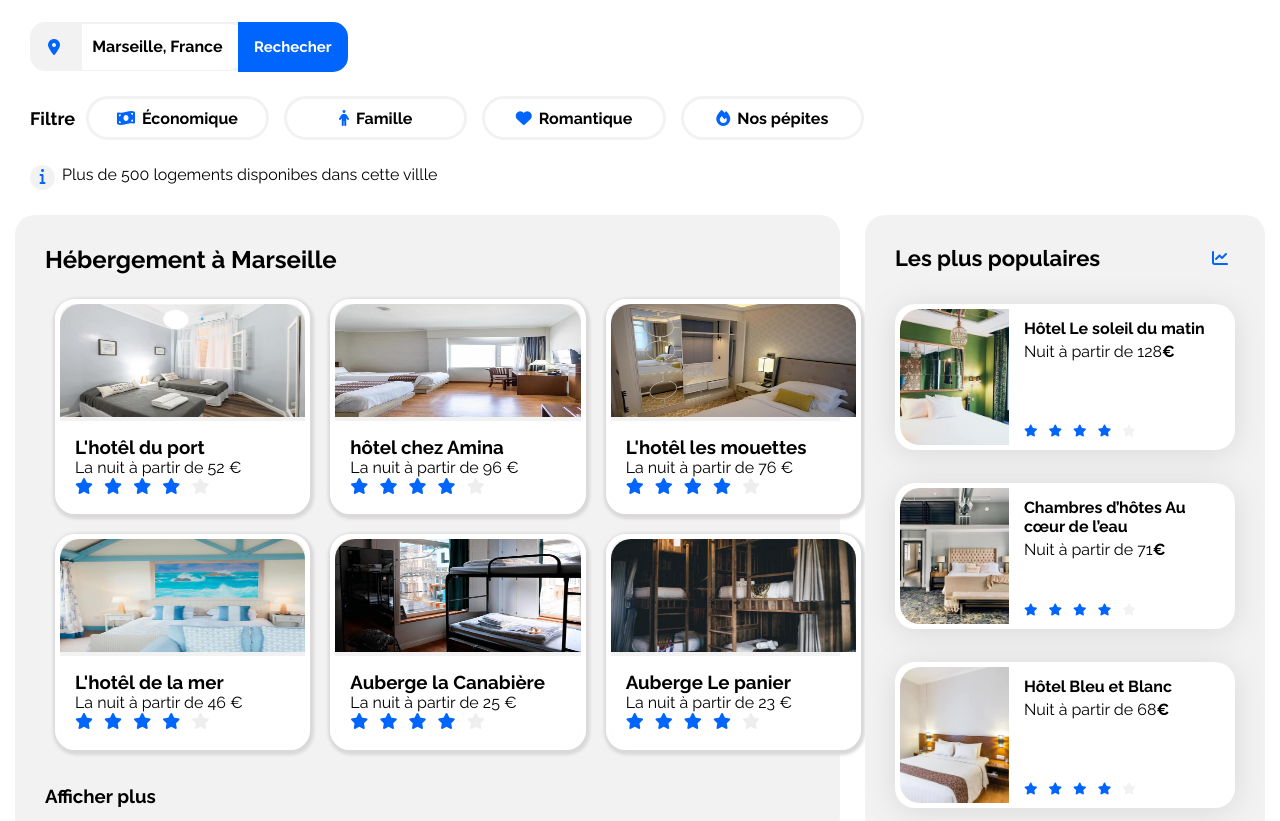
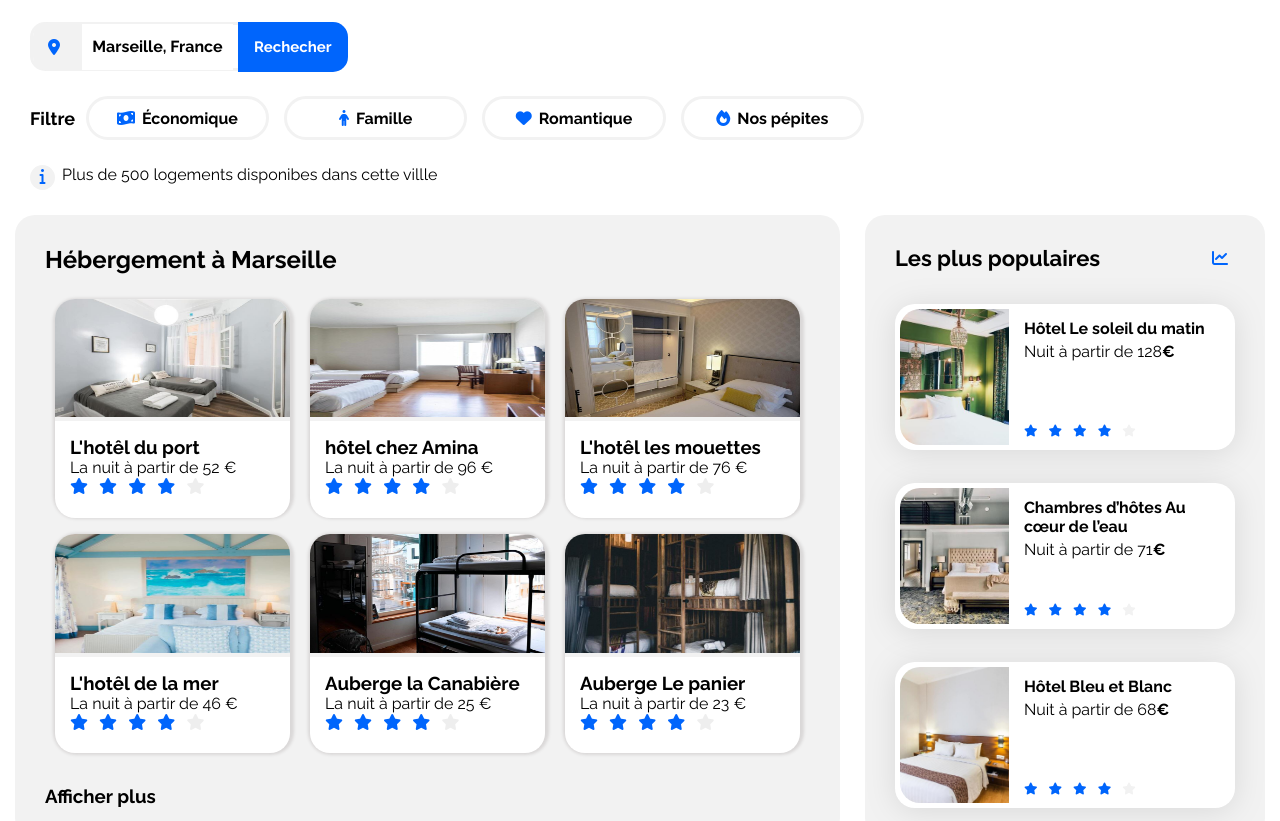
Before and after one commit to kheche/Cheikhou_Timera_P2_11_10_2023, a plain HTML site: page index.html in a window 1280 px wide. Shown: the part 170-991 px from the top of the page. Drawn offline with Linux system fonts and the light colour scheme.

Commit message:
my last commit of project2 I-ASWT

```diff
--- a/css/style.css
+++ b/css/style.css
@@ -237,13 +237,18 @@ a {
 .sub-title-section-accommodation {
   margin-top: 25px;
 }
-.card-accommodation {
-  width: 255.33px;
+.marseille-card-link {
+  width: 33%;
+  box-shadow: 1px 2px 3px 3px #dad8d8;
+  border-radius: 20px;
   height: 215.25px;
   margin: 10px;
-  border: #ffffff solid 5px;
+}
+.card-accommodation {
+  width: 100%;
+  height: 215.25px;
+
   border-radius: 20px;
-  box-shadow: 1px 2px 3px 3px #dad8d8;
 }
 .card-accommodation img {
   width: 100%;
@@ -373,7 +378,7 @@ a {
     flex-direction: column;
   }
 
-  .hebergements {
+  #hebergements {
     width: 100%;
   }
 
--- a/index.html
+++ b/index.html
@@ -77,7 +77,7 @@
                  <div class="cards-accomodation-contenair">
                     <!-- <<<<<<<<<<<La première carte d'hebergement Marseille<<<<<<<<<<<<<< -->
                     <div class="block-of-three-cards">
-                        <a href="">
+                        <a href="" class="marseille-card-link">
                         <article class="card-accommodation">
                             <img src="./images/hebergements/fred-kleber.jpg" alt="Image de la chambre d'hotel du port">
                             <div class="card-text-content">
@@ -98,7 +98,7 @@
                         </article>
                     </a>
                     <!-- <<<<<<<<<<<<La deuxième carte d'hebergement Marseille <<<<<<<<<<<<<<<< -->
-                    <a href="">
+                    <a href="" class="marseille-card-link">
                         <article class="card-accommodation">
                             <img src="./images/hebergements/febrian-zakaria.jpg" alt="Image de la chambre d'hotel chez Amina">
                             <div class="card-text-content">
@@ -120,7 +120,7 @@
                       <!-- <<<<<<<<<<<<La troisième carte d'hebergement Marseille <<<<<<<<<<<<<<<< -->
 
 
-                    <a href="">
+                    <a href="" class="marseille-card-link">
                         <article class="card-accommodation">
                             <img src="./images/hebergements/reisetopia.jpg" alt="Image de la chambre d'hotel les Mouettes">
                             <div class="card-text-content">
@@ -142,7 +142,7 @@
                     </div>
                     <div class="block-of-three-cards">
                       <!-- <<<<<<<<<<<<La quatrième carte d'hebergement Marseille <<<<<<<<<<<<<<<< -->
-                    <a href="">
+                    <a href="" class="marseille-card-link">
                         <article class="card-accommodation">
                             <img src="./images/hebergements/annie-spratt.jpg" alt="Image de la chambre d'hotel de la mer">
                             <div class="card-text-content">
@@ -162,7 +162,7 @@
                         </article>
                     </a>
                       <!-- <<<<<<<<<<<<La cinquième carte d'hebergement Marseille <<<<<<<<<<<<<<<< -->
-                    <a href="">
+                    <a href="" class="marseille-card-link">
                         <article class="card-accommodation">
                             <img src="./images/hebergements/marcus-loke.jpg" alt="Image de la chambre d'Auberge la canabière">
                             <div class="card-text-content">
@@ -183,7 +183,7 @@
                         </article>
                     </a>
                       <!-- <<<<<<<<<<<<La sixième carte d'hebergement Marseille <<<<<<<<<<<<<<<< -->
-                    <a href="">
+                    <a href="" class="marseille-card-link">
                         <article class="card-accommodation">
                             <img src="./images/hebergements/nicate-lee.jpg" alt="Image de la chambre d'Auberge Le panier">
                             <div class="card-text-content">
```
